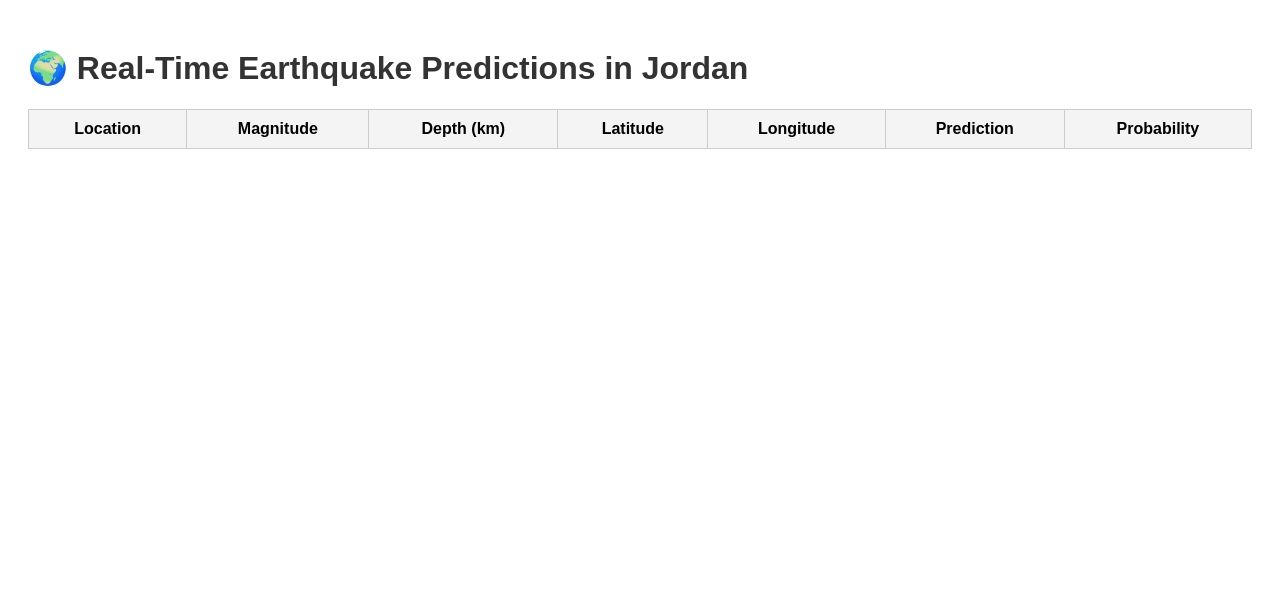
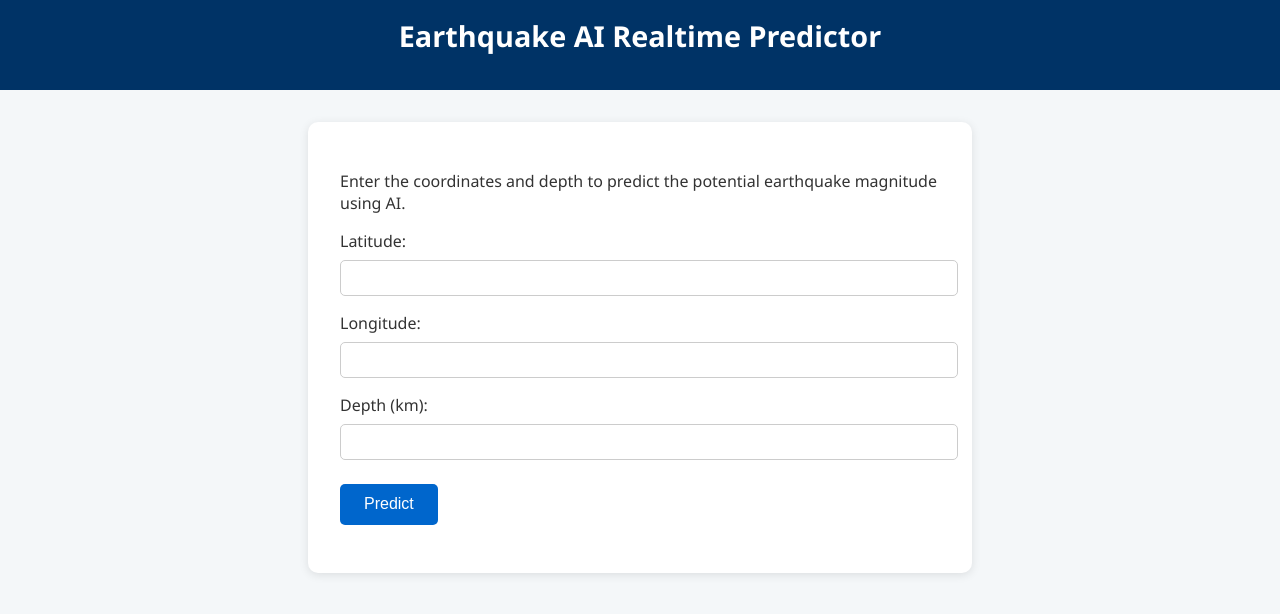
Before and after one commit to tasnim-osama/earthquake-api, a Flask app: template templates/realtime.html in a window 1280 px wide. Shown: the top 614 px of the page. Run offline with Flask 3, Linux system fonts and the light colour scheme; the template is opened without the code that fills it, so the values that code supplies are empty; parts of the project's set-up code (start-up, migrations or seed data) failed here and were passed over.

Commit message:
Updated realtime.html with professional English interface

```diff
--- a/app.py
+++ b/app.py
@@ -1,83 +1,49 @@
-from flask import Flask, request, jsonify, Response, render_template
+from flask import Flask, request, jsonify, render_template
 import joblib
+import pandas as pd
 import requests
-import os
 
 app = Flask(__name__)
 
+# Load the trained model
+model = joblib.load("earthquake_model.pkl")
+
 @app.route('/')
 def home():
-    if os.path.exists("README.md"):
-        with open("README.md", encoding="utf-8") as f:
-            content = f.read()
-        return Response(content, mimetype="text/plain")
-    return "README.md not found", 404
+    return render_template('realtime.html')
 
 @app.route('/predict', methods=['POST'])
 def predict():
-    if not os.path.exists("earthquake_model.pkl"):
-        return jsonify({"error": "Model file not found."}), 500
+    try:
+        data = request.get_json()
+        features = pd.DataFrame([data])
+        prediction = model.predict(features)
+        return jsonify({'prediction': prediction[0]})
+    except Exception as e:
+        return jsonify({'error': str(e)})
 
-    model = joblib.load("earthquake_model.pkl")
-    data = request.get_json()
-    latitude = data.get("latitude")
-    longitude = data.get("longitude")
-    depth = data.get("depth")
+@app.route('/api/earthquakes')
+def get_earthquakes():
+    try:
+        url = "https://earthquake.usgs.gov/earthquakes/feed/v1.0/summary/all_hour.geojson"
+        response = requests.get(url)
+        data = response.json()
 
-    prediction = model.predict([[latitude, longitude, depth]])[0]
-    probability = model.predict_proba([[latitude, longitude, depth]])[0][prediction]
+        earthquakes = []
+        for feature in data['features']:
+            properties = feature['properties']
+            geometry = feature['geometry']
+            earthquake = {
+                'place': properties['place'],
+                'magnitude': properties['mag'],
+                'time': properties['time'],
+                'coordinates': geometry['coordinates']
+            }
+            earthquakes.append(earthquake)
 
-    message = "✅ No earthquake expected." if prediction == 0 else "⚠️ Earthquake likely."
-    return jsonify({
-        "prediction": int(prediction),
-        "probability": round(float(probability), 2),
-        "message": message
-    })
-
-@app.route('/realtime')
-def realtime_prediction():
-    url = "https://earthquake.usgs.gov/fdsnws/event/1/query"
-    params = {
-        "format": "geojson",
-        "starttime": "2024-07-01",
-        "endtime": "2025-07-21",
-        "minlatitude": 29.0,
-        "maxlatitude": 33.5,
-        "minlongitude": 34.0,
-        "maxlongitude": 39.0,
-        "minmagnitude": 2.5
-    }
-
-    response = requests.get(url, params=params)
-    data = response.json()
-
-    model = joblib.load("earthquake_model.pkl")
-    predictions = []
-
-    for quake in data["features"]:
-        props = quake["properties"]
-        coords = quake["geometry"]["coordinates"]
-
-        longitude = coords[0]
-        latitude = coords[1]
-        depth = coords[2]
-
-        prediction = model.predict([[latitude, longitude, depth]])[0]
-        probability = model.predict_proba([[latitude, longitude, depth]])[0][prediction]
-
-        predictions.append({
-            "place": props["place"],
-            "mag": props["mag"],
-            "time": props["time"],
-            "latitude": latitude,
-            "longitude": longitude,
-            "depth": depth,
-            "prediction": int(prediction),
-            "probability": round(float(probability), 2),
-        })
-
-    return render_template("realtime.html", predictions=predictions)
+        return jsonify(earthquakes)
+    except Exception as e:
+        return jsonify({'error': str(e)})
 
 if __name__ == '__main__':
-    port = int(os.environ.get("PORT", 5000))  # دعم منصة Render
-    app.run(host="0.0.0.0", port=port)
+    app.run(debug=True)
--- a/templates/realtime.html
+++ b/templates/realtime.html
@@ -1,68 +1,114 @@
 <!DOCTYPE html>
 <html lang="en">
 <head>
-    <meta charset="UTF-8">
-    <title>Earthquake Predictions (Real-Time)</title>
+  <meta charset="UTF-8" />
+  <meta name="viewport" content="width=device-width, initial-scale=1.0" />
+  <title>Earthquake AI Predictor</title>
   <style>
     body {
-            font-family: Arial, sans-serif;
-            padding: 20px;
+      font-family: 'Segoe UI', Tahoma, Geneva, Verdana, sans-serif;
+      margin: 0;
+      padding: 0;
+      background: #f4f7f9;
+      color: #333;
+    }
+    header {
+      background-color: #003366;
+      color: white;
+      padding: 1rem;
+      text-align: center;
+    }
+    main {
+      max-width: 600px;
+      margin: 2rem auto;
+      background: white;
+      padding: 2rem;
+      border-radius: 10px;
+      box-shadow: 0 2px 10px rgba(0,0,0,0.1);
     }
     h1 {
-            color: #333;
+      margin-top: 0;
+      font-size: 1.8rem;
     }
-        table {
+    label {
+      display: block;
+      margin: 1rem 0 0.5rem;
+    }
+    input {
       width: 100%;
-            border-collapse: collapse;
-            margin-top: 20px;
+      padding: 0.5rem;
+      font-size: 1rem;
+      border: 1px solid #ccc;
+      border-radius: 5px;
     }
-        th, td {
-            padding: 10px;
-            border: 1px solid #ccc;
-            text-align: center;
+    button {
+      margin-top: 1.5rem;
+      padding: 0.7rem 1.5rem;
+      font-size: 1rem;
+      color: white;
+      background-color: #0066cc;
+      border: none;
+      border-radius: 5px;
+      cursor: pointer;
     }
-        th {
-            background-color: #f4f4f4;
+    button:hover {
+      background-color: #0052a3;
     }
-        .yes {
-            color: red;
-            font-weight: bold;
-        }
-        .no {
-            color: green;
+    #result {
+      margin-top: 1rem;
       font-weight: bold;
     }
   </style>
 </head>
 <body>
-    <h1>🌍 Real-Time Earthquake Predictions in Jordan</h1>
-    <table>
-        <thead>
-            <tr>
-                <th>Location</th>
-                <th>Magnitude</th>
-                <th>Depth (km)</th>
-                <th>Latitude</th>
-                <th>Longitude</th>
-                <th>Prediction</th>
-                <th>Probability</th>
-            </tr>
-        </thead>
-        <tbody>
-            {% for quake in predictions %}
-            <tr>
-                <td>{{ quake.place }}</td>
-                <td>{{ quake.mag }}</td>
-                <td>{{ quake.depth }}</td>
-                <td>{{ quake.latitude }}</td>
-                <td>{{ quake.longitude }}</td>
-                <td class="{{ 'yes' if quake.prediction == 1 else 'no' }}">
-                    {{ 'Likely' if quake.prediction == 1 else 'Unlikely' }}
-                </td>
-                <td>{{ quake.probability }}</td>
-            </tr>
-            {% endfor %}
-        </tbody>
-    </table>
+  <header>
+    <h1>Earthquake AI Realtime Predictor</h1>
+  </header>
+  <main>
+    <p>Enter the coordinates and depth to predict the potential earthquake magnitude using AI.</p>
+    <form id="prediction-form">
+      <label for="latitude">Latitude:</label>
+      <input type="number" id="latitude" name="latitude" step="any" required />
+
+      <label for="longitude">Longitude:</label>
+      <input type="number" id="longitude" name="longitude" step="any" required />
+
+      <label for="depth">Depth (km):</label>
+      <input type="number" id="depth" name="depth" step="any" required />
+
+      <button type="submit">Predict</button>
+    </form>
+    <p id="result"></p>
+  </main>
+
+  <script>
+    const form = document.getElementById("prediction-form");
+    form.addEventListener("submit", async (e) => {
+      e.preventDefault();
+
+      const data = {
+        latitude: parseFloat(document.getElementById("latitude").value),
+        longitude: parseFloat(document.getElementById("longitude").value),
+        depth: parseFloat(document.getElementById("depth").value)
+      };
+
+      try {
+        const response = await fetch("/predict", {
+          method: "POST",
+          headers: {
+            "Content-Type": "application/json"
+          },
+          body: JSON.stringify(data)
+        });
+
+        const result = await response.json();
+        document.getElementById("result").textContent = result.prediction
+          ? `Predicted Magnitude: ${result.prediction}`
+          : `Error: ${result.error}`;
+      } catch (error) {
+        document.getElementById("result").textContent = "An error occurred while making the prediction.";
+      }
+    });
+  </script>
 </body>
 </html>
```
Lines whose indentation alone changed are shown as unchanged.
